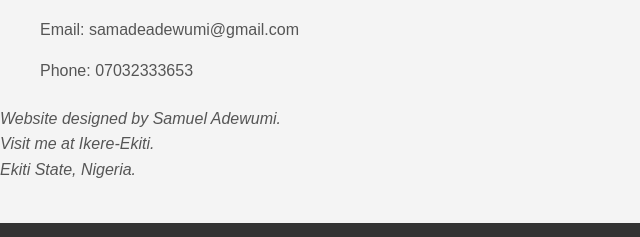
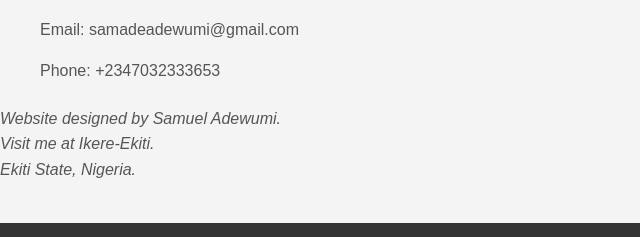
Before and after one commit to jerrynews/websample, a plain HTML site: page contacts.html in a window 1280 px wide. Shown: the part 570-807 px from the top of the page, 0-640 px from the left. Drawn offline with Linux system fonts and the light colour scheme.

Commit message:
Update contacts.html

```diff
--- a/contacts.html
+++ b/contacts.html
@@ -36,7 +36,7 @@
     <section id="main">
       <h1>Contacts</h1>
       <p>Email: samadeadewumi@gmail.com</p>
-      <p>Phone: 07032333653</p>
+      <p>Phone: +2347032333653</p>
 
 
     </section>
```
